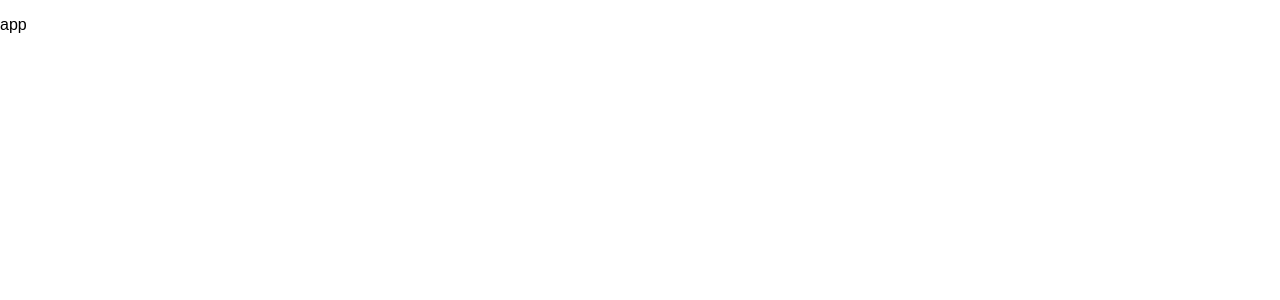
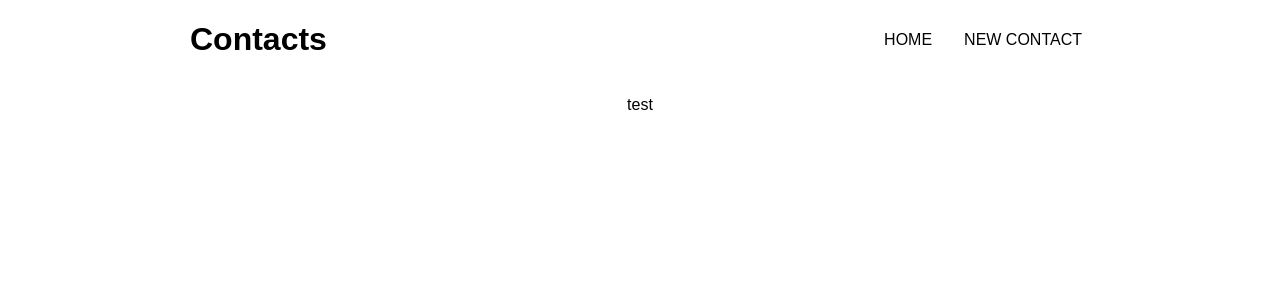
Before and after one commit to ga-wdi-exercises/checkpoint-react-retake, a React (Create React App) app: page / in a window 1280 px wide. Shown: the top 300 px of the page. Built offline with nearby package versions, Linux system fonts and the light colour scheme.

Commit message:
11 of 19

```diff
--- a/src/components/App/App.js
+++ b/src/components/App/App.js
@@ -1,12 +1,24 @@
-import React, { Component } from "react";
+import React, { Component } from 'react';
+import Header from '../Header/Header'
+import ContactList from '../ContactList/ContactList'
+import NewContact from '../NewContact/NewContact'
+import { Route, Switch } from 'react-router-dom'
 
 class App extends Component {
+  constructor(props) {
+    super(props)
+    this.state = {
+      contacts: this.props.contacts
+    }
+  }
   render() {
-    return (
-      <div className="">
-        <p>app</p>
-      </div>
-    );
+    return <div className="App">
+      <Header />
+      <Switch>
+        <Route exact path='/' component={ContactList} />
+        <Route path='/new-contact' component={NewContact} />
+      </Switch>
+    </div>
   }
 }
 
--- a/src/components/ContactList/ContactList.js
+++ b/src/components/ContactList/ContactList.js
@@ -0,0 +1,13 @@
+import React, { Component } from 'react'
+
+class ContactList extends Component {
+    render() {
+        return (
+            <div className="contact-list">
+                <p>test</p>
+            </div>
+        )
+    }
+}
+
+export default ContactList
--- a/src/components/Header/Header.js
+++ b/src/components/Header/Header.js
@@ -0,0 +1,21 @@
+import React, { Component } from "react";
+import { Route, Link } from "react-router-dom";
+
+
+
+
+class Header extends Component {
+    render() {
+        return (
+            <header>
+                <h1>Contacts</h1>
+                <nav>
+                    <Link to={'/'}>Home</Link>
+                    <Link to={'/new-contact'}>New Contact</Link>
+                </nav>
+            </header>
+        )
+    }
+}
+
+export default Header
--- a/src/components/NewContact/NewContact.js
+++ b/src/components/NewContact/NewContact.js
@@ -0,0 +1,13 @@
+import React, { Component } from "react";
+
+class NewContact extends Component {
+    render() {
+        return (
+            <div className="contact">
+                <p>app</p>
+            </div>
+        );
+    }
+}
+
+export default NewContact;
--- a/src/contacts.json
+++ b/src/contacts.json
@@ -40,5 +40,11 @@
     "email": "Martian@gmail.com",
     "profile_picture": "https://upload.wikimedia.org/wikipedia/en/3/34/Martian_Manhunter_Alex_Ross.png",
     "super_power": "Shape Shifter"
+  },
+  {
+    "name": "Aquaman",
+    "email": "Atlantis@gmail.com",
+    "profile_picture": "https://upload.wikimedia.org/wikipedia/en/9/9d/Aquaman_Rebirth_1.png",
+    "super_power": "talks to fish"
   }
 ]
--- a/src/index.js
+++ b/src/index.js
@@ -2,7 +2,11 @@ import React from 'react';
 import ReactDOM from 'react-dom';
 import './styles/index.css';
 import App from './components/App/App';
-
+import { BrowserRouter as Router } from 'react-router-dom'
 import contacts from "./contacts.json";
 
-ReactDOM.render(<App />, document.getElementById('root'));
+ReactDOM.render(
+    <Router>
+        <App contacts={contacts} />
+    </Router>,
+    document.getElementById('root'));
```
Also changed, not shown: src/components/Contact/Contact.js (+16 -0 lines), 1 other file (tests, documents, lock files or other folders).
